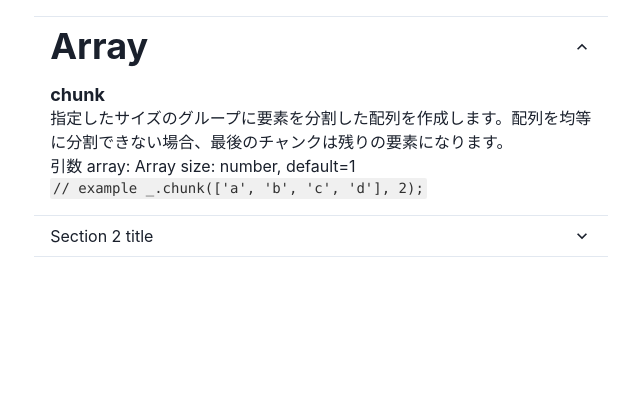
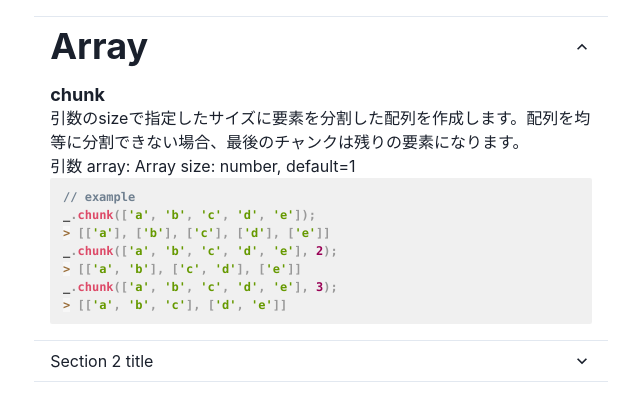
Before and after one commit to RyoTa0222/lodash-tutorial, a React (Create React App) app: page / in a window 1280 px wide. Shown: the top 406 px of the page, without its empty margins (319-959 px from the left). Built offline with nearby package versions, Linux system fonts and the light colour scheme.

Commit message:
feature:components作成

```diff
--- a/src/lodash.js
+++ b/src/lodash.js
@@ -10,12 +10,24 @@ import {
   Box,
   Code
 } from '@chakra-ui/react';
+import Editor from "react-simple-code-editor";
 import AccordionTitle from './components/AccordionTitle';
+import { highlight, languages } from "prismjs/components/prism-core";
+import "prismjs/components/prism-clike";
+import "prismjs/components/prism-javascript";
+import "prismjs/themes/prism.css"; //Example style, you can use another
 import _ from "lodash"
 
 const Loadash = () => {
-  const test = _.chunk(['a', 'b', 'c', 'd'], 3);
+  const test = _.chunk(['a', 'b', 'c', 'd', 'e'], 3);
   console.log(test)
+  const [code, setCode] = React.useState(`// example
+_.chunk(['a', 'b', 'c', 'd', 'e']);
+> [['a'], ['b'], ['c'], ['d'], ['e']]
+_.chunk(['a', 'b', 'c', 'd', 'e'], 2);
+> [['a', 'b'], ['c', 'd'], ['e']]
+_.chunk(['a', 'b', 'c', 'd', 'e'], 3);
+> [['a', 'b', 'c'], ['d', 'e']]`);
   return (
     <Container>
       <Accordion defaultIndex={[0]} mt="4" allowMultiple>
@@ -24,15 +36,24 @@ const Loadash = () => {
           <AccordionPanel pb={4}>
           {/* chunk */}
             <Heading fontSize="lg">chunk</Heading>
-            指定したサイズのグループに要素を分割した配列を作成します。配列を均等に分割できない場合、最後のチャンクは残りの要素になります。
+            引数のsizeで指定したサイズに要素を分割した配列を作成します。配列を均等に分割できない場合、最後のチャンクは残りの要素になります。
             <Box>
               引数
               array: Array
               size: number, default=1
             </Box>
-            <Code colorScheme="blackAlpha">
-              // example
-              _.chunk(['a', 'b', 'c', 'd'], 2);
+            <Code colorScheme="blackAlpha" width="100%">
+              <Editor
+                value={code}
+                onValueChange={(code) => setCode(code)}
+                highlight={(code) => highlight(code, languages.js)}
+                padding={10}
+                style={{
+                  fontWeight: 'bold',
+                  fontSize: 12,
+                  width: '100%'
+                }}
+              />
             </Code>
           </AccordionPanel>
         </AccordionItem>
```
Also changed, not shown: package.json (+5 -4 lines).
